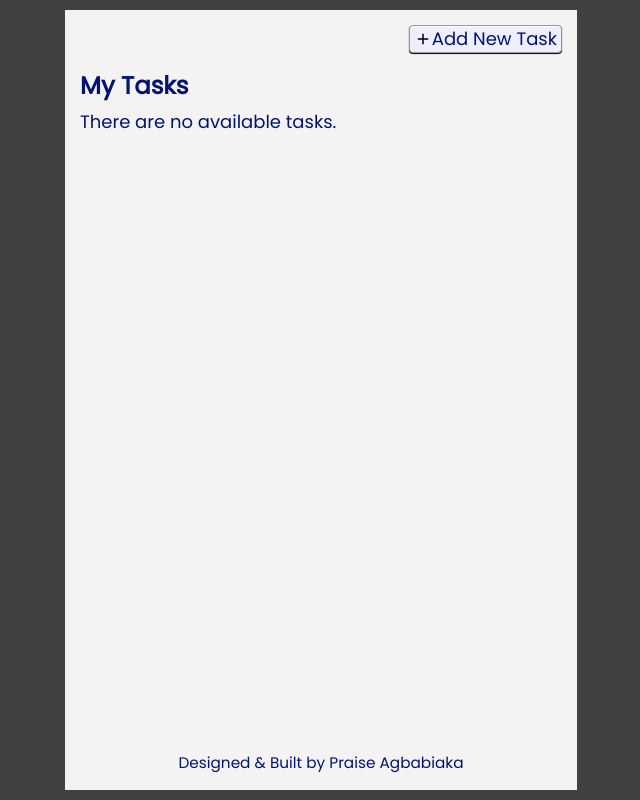
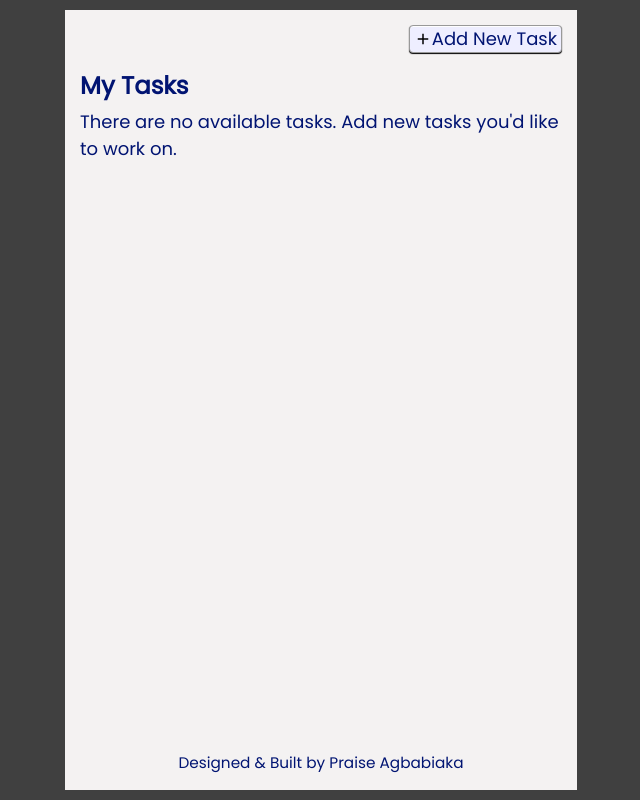
Before and after one commit to praiztech/task-manager, a React (Create React App) app: page / in a window 1280 px wide. Shown: the whole page, without its empty margins (319-959 px from the left). Built offline with nearby package versions, Linux system fonts and the light colour scheme.

Commit message:
update no task text

```diff
--- a/src/Components/ShowTasks.js
+++ b/src/Components/ShowTasks.js
@@ -9,7 +9,7 @@ export default function ShowTasks() {
       <h1>My Tasks</h1>
       {
         tasks.length === 0 ? (
-          <p>There are no available tasks.</p>
+          <p>There are no available tasks. Add new tasks you'd like to work on.</p>
         ) : (
           <TaskList />
         )
```
